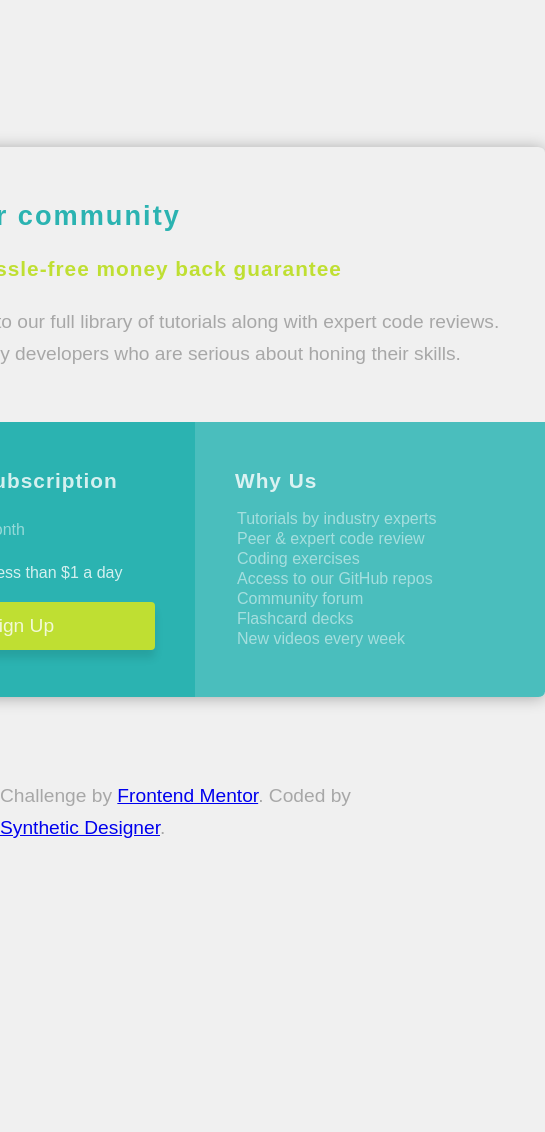
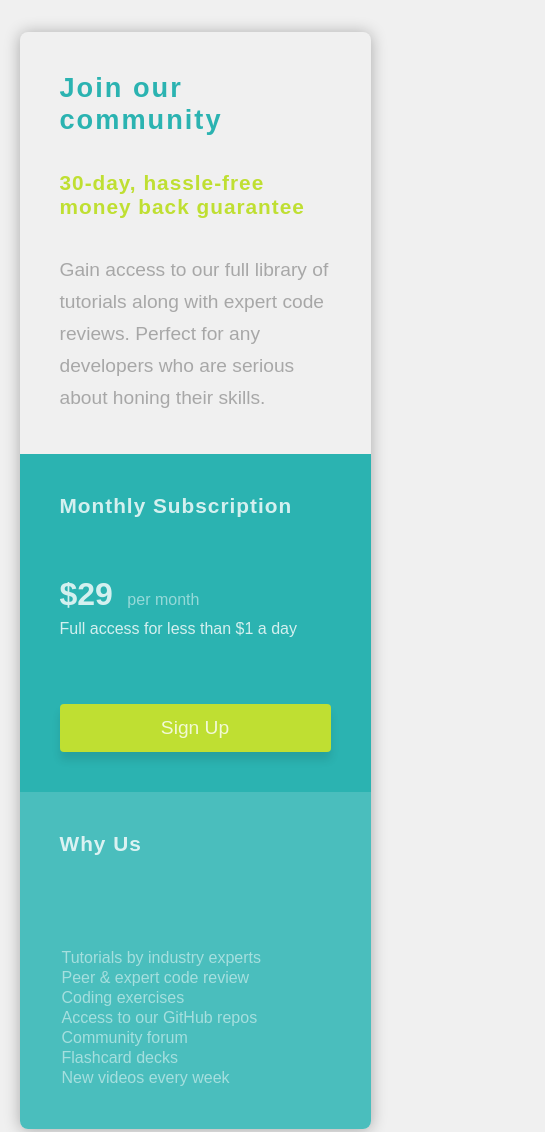
Before and after one commit to SyntheticNerd/Frontend-Mentor-Challenge-1, a website: page index.html in a window 390 px wide. Shown: the top 1132 px of the page, 545 px wide, since content can reach past the window. Before the commit the page ends 844 px from the top, so only its background shows below. Drawn offline with Linux system fonts and the light colour scheme.

Commit message:
changed some styling and added mobile friendly styling

```diff
--- a/index.html
+++ b/index.html
@@ -17,6 +17,7 @@
   </head>
 
   <body>
+    <div class="content-wrapper">
       <div class="signUp-banner">
         <div class="top">
           <h1>Join our community</h1>
@@ -24,20 +25,21 @@
 
           <p>
             Gain access to our full library of tutorials along with expert code
-          reviews. Perfect for any developers who are serious about honing their
-          skills.
+            reviews. Perfect for any developers who are serious about honing
+            their skills.
           </p>
         </div>
         <div class="bottom">
           <div class="container act">
             <h2>Monthly Subscription</h2>
-
+            <div>
               <div>
                 <span class="price">&dollar;29</span>
                 <span class="standard">per month</span>
               </div>
+              <p class="resize">Full access for less than &dollar;1 a day</p>
+            </div>
 
-          <p class="resize">Full access for less than &dollar;1 a day</p>
             <button>Sign Up</button>
           </div>
           <div class="container pass">
@@ -54,7 +56,7 @@
           </div>
         </div>
       </div>
-
+    </div>
     <footer>
       <p class="attribution">
         Challenge by
--- a/style/style.css
+++ b/style/style.css
@@ -24,7 +24,6 @@ body {
 body {
   display: flex;
   flex-direction: column;
-  justify-content: center;
   align-items: center;
   background-color: var(--background-secondary);
 }
@@ -32,9 +31,9 @@ body {
 .signUp-banner {
   width: 700px;
   height: 550px;
-  border-radius: 1%;
+  border-radius: 8px;
   box-shadow: 0px 1px 16px rgba(0, 0, 0, 0.3);
-  overflow: hidden;
+  margin: 32px auto;
 }
 
 .top {
@@ -43,7 +42,7 @@ body {
   padding: 2.5rem;
   display: flex;
   flex-direction: column;
-  justify-content: space-around;
+  justify-content: space-between;
 }
 
 .bottom {
@@ -56,18 +55,21 @@ body {
   width: 50%;
   display: flex;
   flex-direction: column;
-  justify-content: space-around;
+  justify-content: space-between;
 }
 
 .act {
   background-color: var(--brand-act);
+  border-radius: 0px 0px 0px 8px;
 }
 
 .act p {
   color: var(--text-white-primary);
 }
+
 .pass {
   background-color: var(--brand-pass);
+  border-radius: 0px 0px 8px 0px;
 }
 
 h1 {
@@ -90,11 +92,6 @@ p {
 
 .highlight {
   color: var(--brand-color);
-}
-
-footer {
-  position: absolute;
-  bottom: 0px;
 }
 
 ul {
@@ -130,6 +127,37 @@ button:hover {
   box-shadow: 0px 8px 8px rgba(0, 0, 0, 0.2);
 }
 
+.content-wrapper {
+  flex-grow: 1;
+  width: fit-content;
+}
+
 .resize {
   font-size: 1rem;
 }
+
+@media (max-width: 699px) {
+  .signUp-banner {
+    width: 90%;
+    height: auto;
+    margin: 32px auto;
+  }
+  .top {
+    min-height: 50vh;
+  }
+  .bottom {
+    flex-direction: column;
+    height: fit-content;
+  }
+  .container {
+    width: 100%;
+    height: fit-content;
+    min-height: 40vh;
+  }
+  .act {
+    border-radius: 0px;
+  }
+  .pass {
+    border-radius: 0px 0px 8px 8px;
+  }
+}
```
Also changed, not shown: .codesandbox/workspace.json (added). Lines whose indentation alone changed are shown as unchanged.
